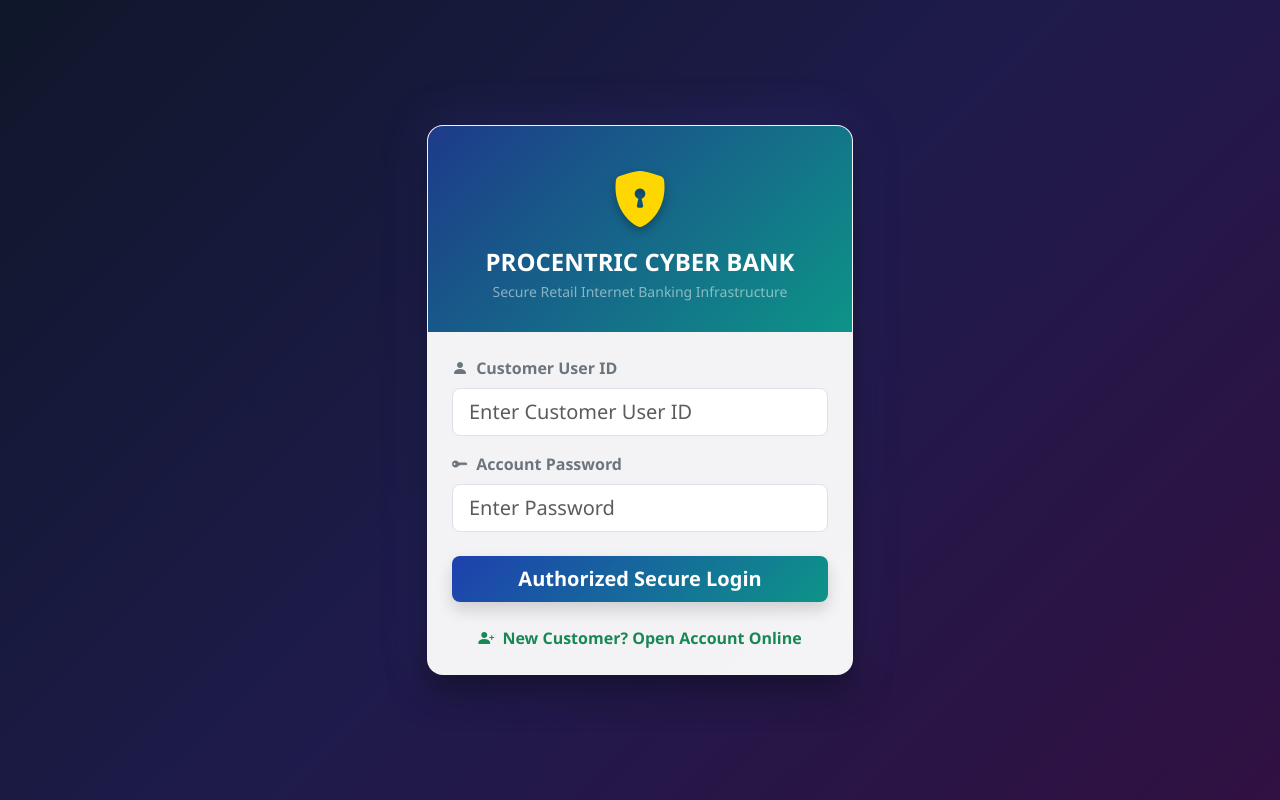
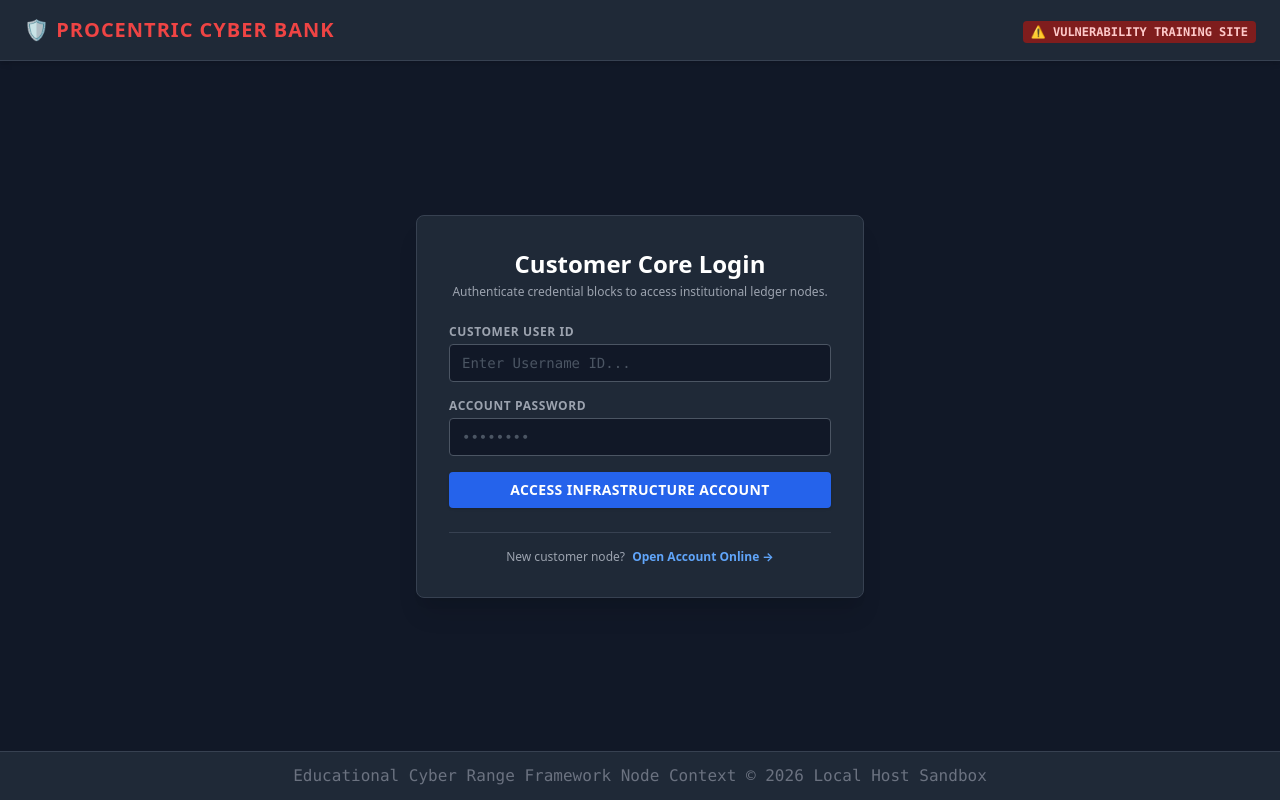
Before and after one commit to tibinjohn193-blip/procentric-cyber-bank, a Flask app: page /login in a window 1280 px wide. Run offline with Flask 3, Linux system fonts and the light colour scheme.

Commit message:
login.html

```diff
--- a/templates/login.html
+++ b/templates/login.html
@@ -2,92 +2,69 @@
 <html lang="en">
 <head>
     <meta charset="UTF-8">
-    <title>Retail NetBanking Login - Cyber Bank</title>
-    <link rel="stylesheet" href="https://cdn.jsdelivr.net/npm/bootstrap@5.3.0/dist/css/bootstrap.min.css">
-    <link rel="stylesheet" href="https://cdn.jsdelivr.net/npm/bootstrap-icons@1.10.5/font/bootstrap-icons.css">
-    <style>
-        body {
-            background: linear-gradient(135deg, #0f172a 0%, #1e1b4b 50%, #311042 100%);
-            min-height: 100vh;
-            display: flex;
-            align-items: center;
-            justify-content: center;
-            font-family: 'Segoe UI', Tahoma, Geneva, Verdana, sans-serif;
-        }
-        .login-card {
-            background: rgba(255, 255, 255, 0.95);
-            border-radius: 16px;
-            box-shadow: 0 15px 35px rgba(0, 0, 0, 0.5), 0 0 50px rgba(99, 102, 241, 0.2);
-            border: 1px solid rgba(255, 255, 255, 0.1);
-            overflow: hidden;
-        }
-        .card-header-gradient {
-            background: linear-gradient(135deg, #1e3a8a 0%, #0d9488 100%);
-            color: white;
-            padding: 30px;
-        }
-        .bank-logo-icon {
-            font-size: 3.5rem;
-            color: #ffd700;
-            text-shadow: 0 4px 10px rgba(0,0,0,0.3);
-        }
-        .btn-custom {
-            background: linear-gradient(135deg, #1e40af 0%, #0d9488 100%);
-            border: none;
-            color: white;
-            font-weight: 600;
-            transition: all 0.3s ease;
-        }
-        .btn-custom:hover {
-            background: linear-gradient(135deg, #1d4ed8 0%, #0f766e 100%);
-            transform: translateY(-2px);
-            box-shadow: 0 5px 15px rgba(13, 148, 136, 0.4);
-        }
-    </style>
+    <meta name="viewport" content="width=device-width, initial-scale=1.0">
+    <title>Procentric Cyber Bank - Secure Portal Login</title>
+    <link href="https://cdn.jsdelivr.net/npm/tailwindcss@2.2.19/dist/tailwind.min.css" rel="stylesheet">
 </head>
-<body>
-    <div class="container" style="max-width: 450px;">
-        <div class="card login-card">
-            <div class="card-header-gradient text-center">
-                <div class="mb-2"><i class="bi bi-shield-lock-fill bank-logo-icon"></i></div>
-                <h4 class="fw-bold mb-1">PROCENTRIC CYBER BANK</h4>
-                <p class="small text-white-50 mb-0">Secure Retail Internet Banking Infrastructure</p>
+<body class="bg-gray-900 text-gray-100 font-sans min-h-screen flex flex-col justify-between">
+
+    <header class="bg-gray-800 border-b border-gray-700 px-6 py-4 flex justify-between items-center shadow-md">
+        <div class="flex items-center space-x-2">
+            <span class="text-xl font-bold tracking-wider text-red-500">🛡️ PROCENTRIC CYBER BANK</span>
         </div>
-            <div class="card-body p-4">
+        <div>
+            <span class="text-xs bg-red-900 text-red-200 px-2 py-1 rounded font-mono font-bold">⚠️ VULNERABILITY TRAINING SITE</span>
+        </div>
+    </header>
+
+    <main class="flex-grow flex items-center justify-center p-4">
+        <div class="bg-gray-800 border border-gray-700 p-8 rounded-lg shadow-xl max-w-md w-full">
+            <div class="text-center mb-6">
+                <h2 class="text-2xl font-extrabold text-white">Customer Core Login</h2>
+                <p class="text-gray-400 text-xs mt-1">Authenticate credential blocks to access institutional ledger nodes.</p>
+            </div>
 
             {% with messages = get_flashed_messages() %}
                 {% if messages %}
+                    <div class="mb-4">
                         {% for message in messages %}
-                      {% if 'success:' in message %}
-                        <div class="alert alert-success text-center shadow-sm d-flex align-items-center justify-content-center">
-                            <i class="bi bi-check-circle-fill me-2"></i> {{ message.replace('success:','') }}
+                            <div class="bg-red-950 border border-red-800 text-red-300 px-3 py-2 rounded text-xs font-medium">
+                                {{ message.replace('danger:', '').replace('success:', '') }}
                             </div>
-                      {% else %}
-                        <div class="alert alert-danger text-center shadow-sm d-flex align-items-center justify-content-center">
-                            <i class="bi bi-exclamation-triangle-fill me-2"></i> {{ message.replace('danger:','') }}
+                        {% endfor %}
                     </div>
-                      {% endif %}
-                    {% endfor %}
                 {% endif %}
             {% endwith %}
 
-                <form method="POST">
-                    <div class="mb-3">
-                        <label class="form-label fw-semibold text-secondary"><i class="bi bi-person-fill me-1"></i> Customer User ID</label>
-                        <input type="text" name="username" class="form-control form-control-lg" placeholder="Enter Customer User ID" required>
+            <form action="/login" method="POST" class="space-y-4">
+                <div>
+                    <label class="block text-xs font-semibold text-gray-400 uppercase tracking-wider mb-1">Customer User ID</label>
+                    <input type="text" name="username" placeholder="Enter Username ID..." required autocomplete="off"
+                           class="w-full bg-gray-900 border border-gray-600 rounded px-3 py-2 text-sm font-mono text-white placeholder-gray-600 focus:outline-none focus:border-blue-500 transition">
                 </div>
-                    <div class="mb-4">
-                        <label class="form-label fw-semibold text-secondary"><i class="bi bi-key-fill me-1"></i> Account Password</label>
-                        <input type="password" name="password" class="form-control form-control-lg" placeholder="Enter Password" required>
+
+                <div>
+                    <label class="block text-xs font-semibold text-gray-400 uppercase tracking-wider mb-1">Account Password</label>
+                    <input type="password" name="password" placeholder="••••••••" required
+                           class="w-full bg-gray-900 border border-gray-600 rounded px-3 py-2 text-sm font-mono text-white placeholder-gray-600 focus:outline-none focus:border-blue-500 transition">
                 </div>
-                    <button type="submit" class="btn btn-custom w-100 py-2.5 btn-lg shadow">Authorized Secure Login</button>
+
+                <button type="submit"
+                        class="w-full bg-blue-600 hover:bg-blue-700 text-white font-bold py-2 px-4 rounded text-sm tracking-wide uppercase shadow transition duration-200 mt-2">
+                    Access Infrastructure Account
+                </button>
             </form>
 
-                <div class="text-center mt-4">
-                    <a href="/register" class="text-decoration-none text-success fw-semibold"><i class="bi bi-person-plus-fill me-1"></i> New Customer? Open Account Online</a>
+            <div class="mt-6 pt-4 border-t border-gray-700 text-center text-xs">
+                <span class="text-gray-400">New customer node?</span>
+                <a href="/register" class="text-blue-400 hover:text-blue-300 ml-1 font-bold transition">Open Account Online &rarr;</a>
             </div>
         </div>
-        </div>
-    </div>
+    </main>
+
+    <footer class="bg-gray-800 border-t border-gray-700 py-3 text-center text-xxs text-gray-500 font-mono">
+        Educational Cyber Range Framework Node Context &copy; 2026 Local Host Sandbox
+    </footer>
+
 </body>
 </html>
```
Lines whose indentation alone changed are shown as unchanged.
